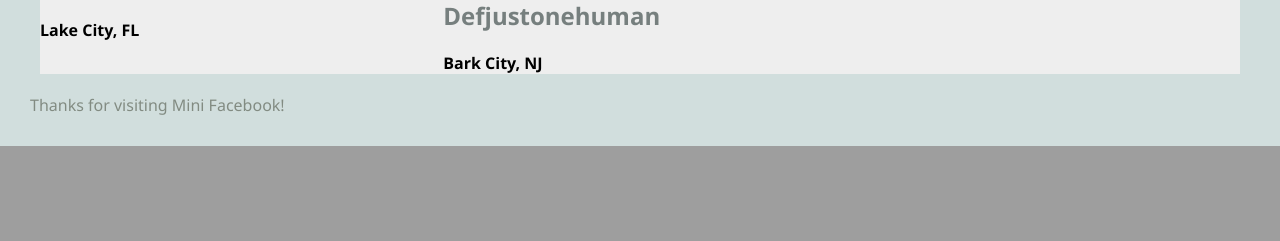
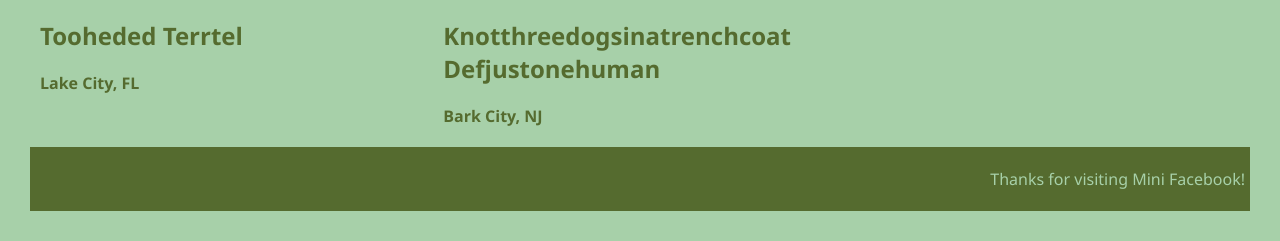
Before and after one commit to 444caro/cs412, a Django app: page /mini_fb/ in a window 1280 px wide. Shown: the part 910-1151 px from the top of the page. Before the commit the page ends 1056 px from the top, so only its background shows below. Run offline with Django 5.2, Linux system fonts and the light colour scheme; data comes from the database, SQL or seed files in the repository.

Commit message:
made it prettier

```diff
--- a/mini_fb/templates/mini_fb/base.html
+++ b/mini_fb/templates/mini_fb/base.html
@@ -14,7 +14,7 @@
     {% block content %}
     {% endblock %}
     <footer>
-        <p>Thanks for visiting Mini Facebook!</p>
+        <p>Thanks for visiting Mini Facebook!   </p>
     </footer>
     </body>
 </html>
--- a/static/styles-mini_fb.css
+++ b/static/styles-mini_fb.css
@@ -2,7 +2,8 @@
 
 body {
     margin: 30px;
-    background: #d1dedd;
+    background: rgb(167, 208, 169);
+    color: darkolivegreen;
     font-family:'Segoe UI', Tahoma, Geneva, Verdana, sans-serif;
 }
 
@@ -11,21 +12,36 @@ ul, li {
     list-style-type: none;
 }
 
-h1, h2, h3 {
-    color: #767f7e;
+h1{
+    color: rgb(167, 208, 169);
+    text-align: center;
+    padding-top: 20px;
+    font-size: 3em;
+}
+
+h2, h3 {
+    color: darkolivegreen;
 }
 
 p {
-    color: #828b82;
+    color: rgb(167, 208, 169);
+    text-align: right;
+}
+footer{
+    background: darkolivegreen;
+    padding: 5px;
 }
 
 header {
     max-width: 1200px;
     margin: 40px auto;
-    border-bottom: 1px solid #bbc7c7;
+    background: darkolivegreen;
+    color: rgb(167, 208, 169);
+    border-bottom: 1px solid darkolivegreen;
 }
+
 .grid-container {
-    background: #eee;
+    background: rgb(167, 208, 169);
     max-width: 900px;
     display: grid;
     /* grid-template-columns: 300px 300px 300px; */
```
